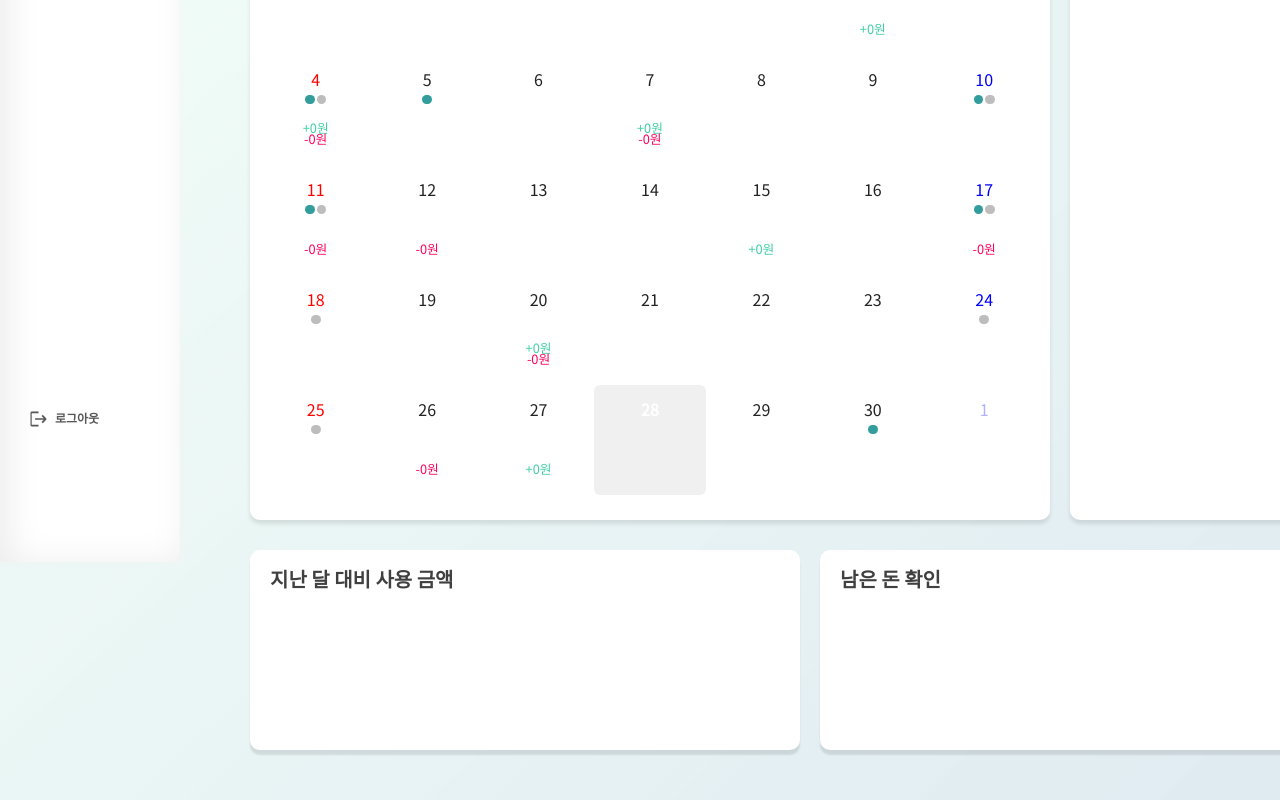
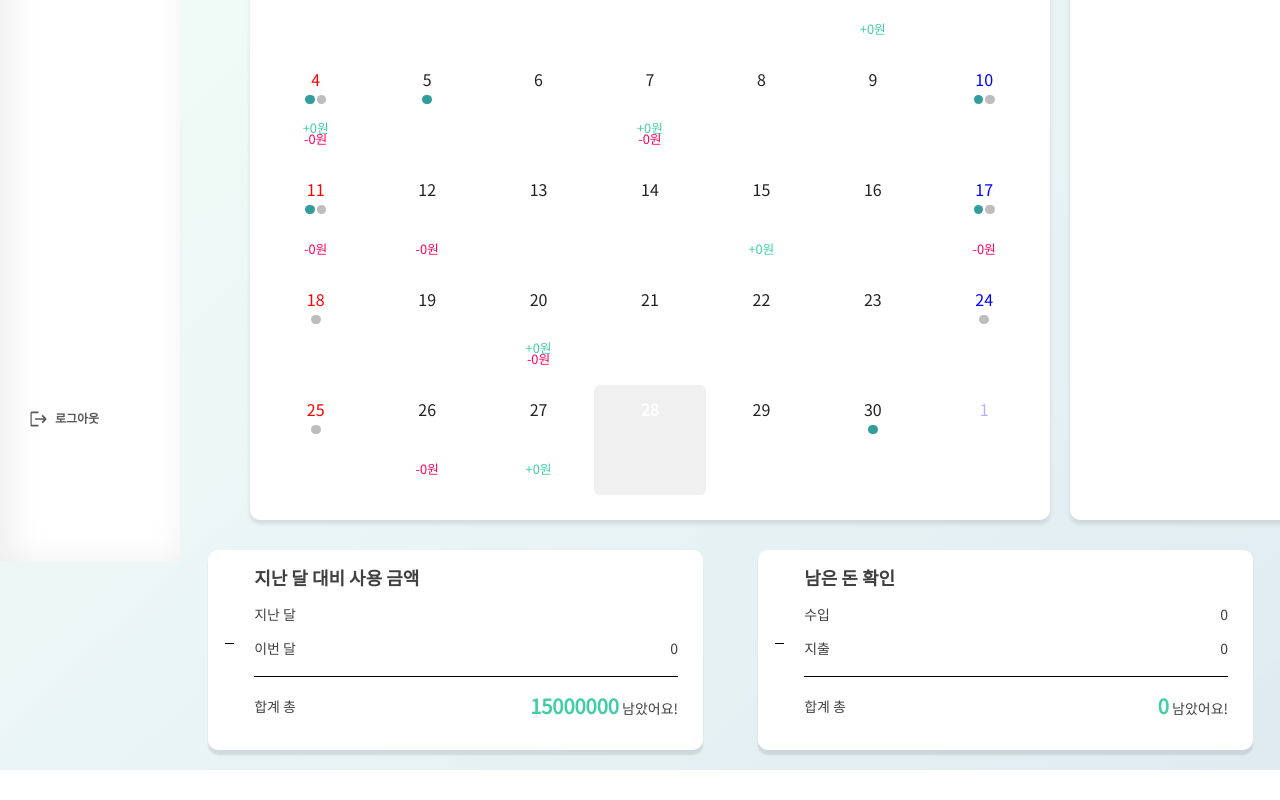
Before and after one commit to lamsasa/frontCheck, a React (Create React App) app: page / in a window 1280 px wide. Shown: the part 311-1111 px from the top of the page. After the commit the page ends 1081 px from the top, so only its background shows below. Built offline with nearby package versions, Linux system fonts and the light colour scheme; no server answers; the HTML template or start-up script is replaced by a standard one.

Commit message:
✨ 달력 수입지출 계산

```diff
--- /dev/null
+++ b/src/api/LedgerAxiosAPI.js
@@ -0,0 +1,23 @@
+import axiosInstance from './axiosInstance';
+
+const LedgerAxiosApi = {
+    // 남은 돈 확인
+    getDailyIncome: async () => {
+        try {
+            const response = await axiosInstance.get('/ledger/income/monthly');
+            return response.data;
+        } catch (error) {
+            console.error('Request Error:', error);
+        }
+    },
+
+    getDailyExpense: async () => {
+        try {
+            return await axiosInstance.get('/ledger/expense/monthly');
+        } catch (e) {
+            throw e;
+        }
+    },
+};
+
+export default LedgerAxiosApi;
--- /dev/null
+++ b/src/components/Calendar/Calculate.jsx
@@ -0,0 +1,143 @@
+import { useEffect, useState } from 'react';
+import Box from '../../components/Common/Box';
+import useViewport from '../../hooks/viewportHook';
+import styled from 'styled-components';
+import LedgerAxiosApi from '../../api/LedgerAxiosAPI';
+
+const Calculate = () => {
+    const [DailyIncome, setDailyIncome] = useState('');
+    const [DailyExpense, setDailyExpense] = useState('');
+    const currentDate = new Date();
+    const year = currentDate.getFullYear();
+    const month = String(currentDate.getMonth() + 1).padStart(2, '0');
+    const formattedDate = `${year}-${Number(month)}`;
+
+    const { isMobile } = useViewport();
+    useEffect(() => {
+        const getDailyIncome = async () => {
+            try {
+                const rsp = await LedgerAxiosApi.getDailyIncome();
+                if (rsp.status === 200) setDailyIncome(rsp.data);
+                console.log(rsp.data);
+            } catch (e) {
+                console.log(e);
+            }
+        };
+        getDailyIncome();
+        const getDailyExpense = async () => {
+            try {
+                const rsp = await LedgerAxiosApi.getDailyExpense();
+                if (rsp.status === 200) setDailyExpense(rsp.data);
+                console.log(rsp.data);
+            } catch (e) {
+                console.log(e);
+            }
+        };
+        getDailyExpense();
+    }, []);
+
+    return (
+        <BoxContainer isMobile={isMobile}>
+            <Box titleMargin={'20px'} height={'200px'} width={'45%'}>
+                <div className="container">
+                    <div className="minus" />
+                    <div className="detail">
+                        <div className="title">지난 달 대비 사용 금액</div>
+                        <div className="textContent">
+                            <div>지난 달</div>
+                            <div></div>
+                        </div>
+                        <div className="textContent">
+                            <div>이번 달</div>
+                            <div>{DailyExpense && DailyExpense[formattedDate] ? DailyExpense[formattedDate] : 0}</div>
+                        </div>
+
+                        <div className="hr"></div>
+                        <div className="textContent">
+                            <div> 합계 총</div>
+                            <div>
+                                <span className="sum">15000000</span> 남았어요!
+                            </div>
+                        </div>
+                    </div>
+                </div>
+            </Box>
+            <Box titleMargin={'20px'} height={'200px'} width={'45%'}>
+                <div className="container">
+                    <div className="minus" />
+                    <div className="detail">
+                        <div className="title">남은 돈 확인</div>
+                        <div className="textContent">
+                            <div>수입</div>
+                            <div>{DailyIncome && DailyIncome[formattedDate] ? DailyIncome[formattedDate] : 0}</div>
+                        </div>
+                        <div className="textContent">
+                            <div>지출</div>
+                            <div>{DailyExpense && DailyExpense[formattedDate] ? DailyExpense[formattedDate] : 0}</div>
+                        </div>
+
+                        <div className="hr"></div>
+                        <div className="textContent">
+                            <div> 합계 총</div>
+                            <div>
+                                <span className="sum">
+                                    {DailyIncome && DailyExpense && DailyIncome[formattedDate]
+                                        ? parseInt(DailyIncome[formattedDate]) - parseInt(DailyExpense[formattedDate])
+                                        : DailyExpense && DailyExpense[formattedDate]
+                                        ? -parseInt(DailyExpense[formattedDate])
+                                        : DailyIncome && DailyIncome[formattedDate]
+                                        ? parseInt(DailyIncome[formattedDate])
+                                        : 0}
+                                </span>{' '}
+                                남았어요!
+                            </div>
+                        </div>
+                    </div>
+                </div>
+            </Box>
+        </BoxContainer>
+    );
+};
+
+export default Calculate;
+
+const BoxContainer = styled.div`
+    display: ${(props) => (props.isMobile ? 'block' : 'flex')};
+    align-items: center;
+    justify-content: center;
+
+    .textContent {
+        display: flex;
+        width: 92%;
+        margin: 20px;
+        font-size: 14px;
+        justify-content: space-between;
+        align-items: center;
+    }
+    .hr {
+        border-bottom: 1px solid black;
+        width: 92%;
+        display: flex;
+        margin: 20px;
+        align-items: center;
+        justify-content: center;
+    }
+    .sum {
+        font-size: 20px;
+        font-weight: bolder;
+        color: #3fcea5;
+    }
+    .container {
+        align-items: center;
+        display: flex;
+        justify-content: center;
+    }
+    .minus {
+        border-bottom: 1px solid black;
+        width: 10px;
+        margin-left: 2%;
+    }
+    .detail {
+        width: 100%;
+    }
+`;
--- a/src/pages/MainHome/HomePage.jsx
+++ b/src/pages/MainHome/HomePage.jsx
@@ -1,21 +1,17 @@
-import React, { useState } from "react";
-import styled from "styled-components";
+import React, { useState } from 'react';
+import styled from 'styled-components';
 
-import Header from "../../components/Common/Header";
-import Navbar from "../../components/Common/Navbar";
+import Header from '../../components/Common/Header';
+import Navbar from '../../components/Common/Navbar';
 
-import { ReactComponent as Plus } from "../../assets/plus.svg";
-import Container from "../../components/Common/Container";
-import Box from "../../components/Common/Box";
-import ToggleButtonLarge from "../../components/Common/ToggleButtonLarge";
-import MyCal from "../../components/Calendar/MyCal";
-import Modal from "../../components/Common/Modal";
-
-// import useViewport from "../../hooks/viewportHook";
+import { ReactComponent as Plus } from '../../assets/plus.svg';
+import Container from '../../components/Common/Container';
+import ToggleButtonLarge from '../../components/Common/ToggleButtonLarge';
+import MyCal from '../../components/Calendar/MyCal';
+import Modal from '../../components/Common/Modal';
+import Calculate from '../../components/Calendar/Calculate';
 
 const Home = () => {
-  // const { isMobile } = useViewport();
-
     const [isOn, setIsOn] = useState(false);
 
     const handleToggle = () => {
@@ -39,29 +35,16 @@ const Home = () => {
             <Container>
                 <CalendarContainer>
                     <div className="header">
-            <ToggleButtonLarge
-              onText="일 정"
-              offText="가계부"
-              isOn={isOn}
-              handleToggle={handleToggle}
-            />
+                        <ToggleButtonLarge onText="일 정" offText="가계부" isOn={isOn} handleToggle={handleToggle} />
                         <Plus width="33px" height="33px" onClick={openModal} />
                     </div>
 
                     <div className="calendar">
-            <div className="App">
-              {isOn ? <MyCal isBasic={false} /> : <MyCal isBasic={true} />}
-            </div>
+                        <div className="App">{isOn ? <MyCal isBasic={false} /> : <MyCal isBasic={true} />}</div>
                     </div>
                 </CalendarContainer>
-        <BoxContainer>
-          <Box height={"200px"} width={"550px"}>
-            <div className="text">지난 달 대비 사용 금액</div>
-          </Box>
-          <Box height={"200px"} width={"550px"}>
-            <div className="text">남은 돈 확인</div>
-          </Box>
-        </BoxContainer>
+                <Calculate />
+
                 {modalOpen && <Modal open={modalOpen} close={closeModal}></Modal>}
             </Container>
         </>
@@ -99,18 +82,3 @@ const CalendarContainer = styled.div`
         }
     }
 `;
-
-const BoxContainer = styled.div`
-  width: 1200px;
-  height: auto;
-  padding-bottom: 30px;
-  display: flex;
-  padding-left: 60px;
-
-  .text {
-    height: 30px;
-    font-size: 2rem;
-    font-weight: bold;
-    padding: 20px;
-  }
-`;
```
Lines whose indentation alone changed are shown as unchanged.
